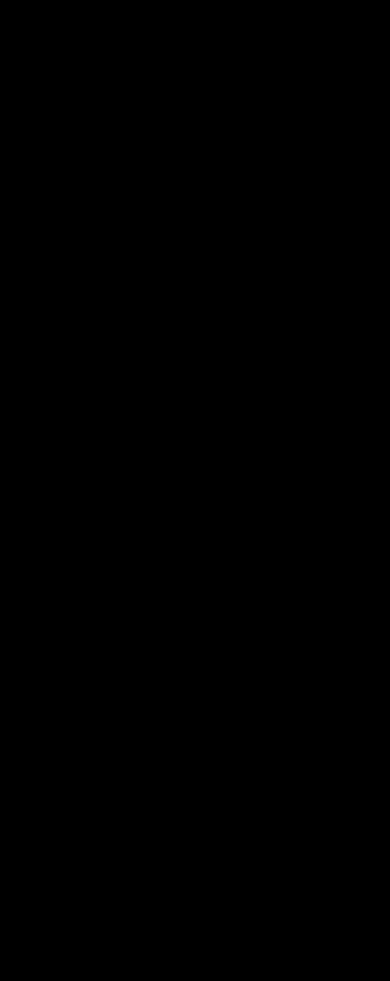
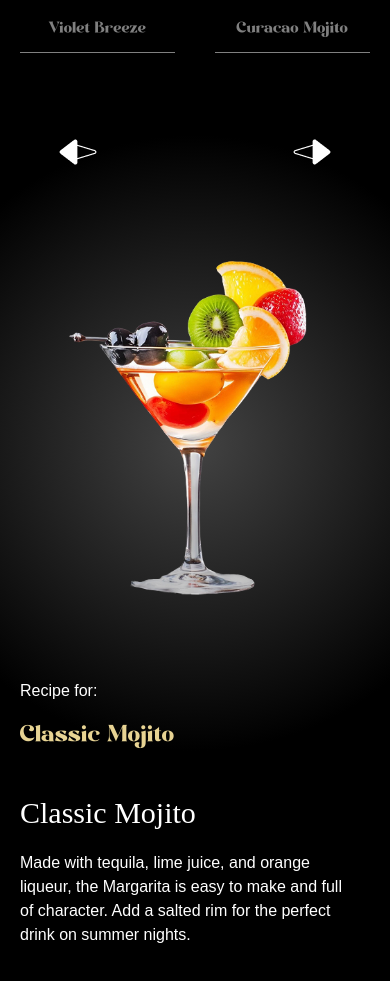
Before and after one commit to Imtiyaz0312/gsap_cocktails, a React (Vite) app: page / in a window 390 px wide. Shown: the part 5980-6961 px from the top of the page. Before the commit the page ends 5839 px from the top, so only its background shows below. Built offline with nearby package versions, Linux system fonts and the light colour scheme; a web font is replaced by a local one.

Commit message:
Implement Menu Section

```diff
--- a/components/Cocktails.jsx
+++ b/components/Cocktails.jsx
@@ -1,4 +1,3 @@
-import React, { use } from 'react'
 import { cocktailLists, mockTailLists } from '../constants/index.js'
 import { useGSAP } from '@gsap/react'
 import gsap from 'gsap'
--- /dev/null
+++ b/components/Menu.jsx
@@ -0,0 +1,143 @@
+"use client"
+import { useGSAP } from "@gsap/react"
+import { sliderLists } from "../constants"
+import { useRef, useState } from "react"
+import gsap from "gsap"
+
+const Menu = () => {
+    const [currentIndex, setCurrentIndex] = useState(0);
+    const contentRef = useRef(null);
+
+    useGSAP(() => {
+        gsap.fromTo('#title', {
+            opacity: 0,
+        }, {
+            opacity: 1,
+            duration: 1,
+        })
+
+        gsap.fromTo('.cocktail img', {
+            opacity: 0,
+            xPercent: -100,
+        }, {
+            opacity: 1,
+            xPercent: 0,
+            duration: 1,
+            ease: 'power1.inOut',
+        })
+
+        gsap.fromTo('.details h2', {
+            opacity: 0,
+            yPercent: 100,
+        }, {
+            opacity: 1,
+            yPercent: 0,
+            duration: 1,
+            ease: 'power1.inOut',
+        })
+
+        gsap.fromTo('.details p', {
+            opacity: 0,
+            yPercent: 100,
+        }, {
+            opacity: 1,
+            yPercent: 0,
+            duration: 1,
+            ease: 'power1.inOut',
+        })
+
+
+        const parallaxTimeline = gsap.timeline({
+            scrollTrigger: {
+                trigger: '#menu',
+                start: 'top 30%',
+                end: 'bottom 80%',
+                scrub: true,
+            }
+        })
+
+        parallaxTimeline.from('#m-left-leaf', {
+            x: -100,
+            y:100
+        })
+        .from('#m-right-leaf', {
+            x: 100,
+            y: 100
+        })
+    }, [currentIndex]);
+
+    const totalCocktails = sliderLists.length;
+
+    const goToSlide = (index) => {
+        const newIndex = (index + totalCocktails) % totalCocktails;
+        setCurrentIndex(newIndex);
+    }
+
+    const getCocktailAt = (indexOffset) => {
+        return sliderLists[(currentIndex + indexOffset + totalCocktails) % totalCocktails];
+    }
+
+    const currentCocktail = getCocktailAt(0);
+    const prevCocktail = getCocktailAt(-1);
+    const nextCocktail = getCocktailAt(1);
+
+    return (
+        <>
+            <section id="menu" aria-labelledby="menuheading">
+                <img src="/images/slider-left-leaf.png" alt="left leaf" id='m-left-leaf'/>
+                <img src="/images/slider-right-leaf.png" alt="right leaf" id='m-right-leaf'/>
+
+
+                <h2 id="menu-heading" className="sr-only">
+                    Cocktail Menu
+                </h2>
+
+                <nav className="cocktail-tabs" aria-label="Cocktail Navigation">
+                    {sliderLists.map((cocktail, index) => {
+                        const isActive = index ===currentIndex;
+                        return (
+                            <button key={cocktail.id} className={`${
+                                isActive ? 'text-white border-white' : 'text-white/50 border-white/50'
+                            }`}
+                            onClick={() => goToSlide(index)}
+                            >
+                                {cocktail.name}
+                            </button>
+                        )
+                    })}
+                </nav>
+
+                <div className="content">
+                    <div className="arrows">
+                        <button className="text-left" onClick={() => goToSlide(currentIndex - 1)}>
+                            <span>{prevCocktail.name}</span>
+                            <img src="/images/right-arrow.png" alt="right arrow" aria-hidden="true"/>
+                        </button>
+                        <button className="text-right flex flex-col items-end" onClick={() => goToSlide(currentIndex + 1)}>
+                            <span>{nextCocktail.name}</span>
+                            <img src="/images/left-arrow.png" alt="left arrow" aria-hidden="true"/>
+                        </button>
+                    </div>
+
+                    <div className="cocktail">
+                        <img src={currentCocktail.image} alt={currentCocktail.name} className="object-contain"/>
+                    </div>
+
+                    <div className="recipe">
+                        <div className="info" ref={contentRef}>
+                            <p>Recipe for:</p>
+                            <p id="title">{currentCocktail.name}</p>
+                        </div>
+
+                        <div className="details">
+                            <h2>{currentCocktail.name}</h2>
+                            <p>{currentCocktail.description}</p>
+                        </div>
+                    </div>
+                </div>
+            </section>
+        </>
+    )
+}
+
+export default Menu
--- a/src/App.jsx
+++ b/src/App.jsx
@@ -5,6 +5,7 @@
 import Cocktails from '../components/Cocktails'
 import About from '../components/About'
 import Art from '../components/Art'
+import Menu from '../components/Menu'
 
 gsap.registerPlugin(ScrollTrigger, SplitText)
 const App = () => {
@@ -15,6 +16,7 @@
       <Cocktails />
       <About />
       <Art />
+      <Menu />
     </main>
   )
 }
--- a/src/index.css
+++ b/src/index.css
@@ -295,7 +295,7 @@
             @apply flex flex-col justify-between items-center container mx-auto relative;
 
             .arrows {
-                @apply flex items-center justify-between w-full absolute;
+                @apply flex items-center justify-between w-full absolute md:px-[5vw] px-[10vw];
 
                 button {
                     @apply text-white hover:text-yellow cursor-pointer transition-colors max-w-36;
```
